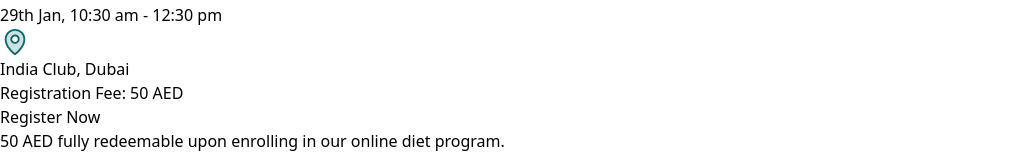
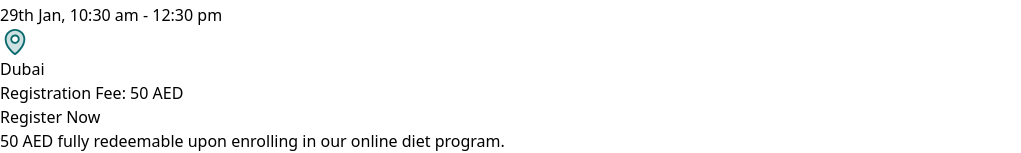
Before and after one commit to balancenutri/dubai-workshop, a React (Vite) app: page / in a window 1280 px wide. Shown: the part 473-626 px from the top of the page, without its empty margins (0-1021 px from the left). Built offline with nearby package versions, Linux system fonts and the light colour scheme; no server answers.

Commit message:
update name of the venue

```diff
--- a/src/components/Workshop.jsx
+++ b/src/components/Workshop.jsx
@@ -209,7 +209,7 @@
             </div>
             <div>
               <p className="md:text-base text-gray-800 font-semibold">
-                India Club, Dubai
+                Dubai
               </p>
             </div>
           </div>
```
